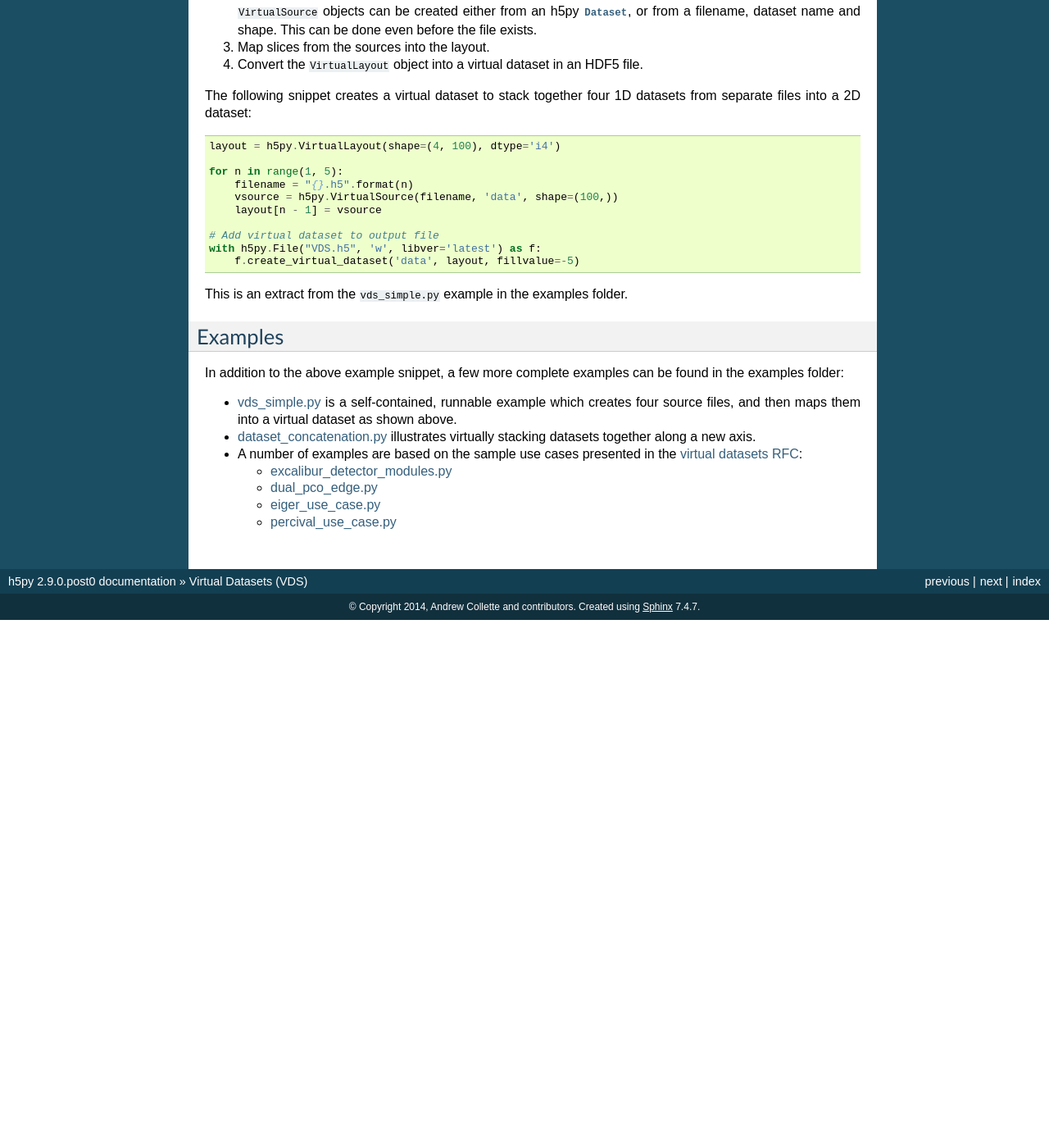
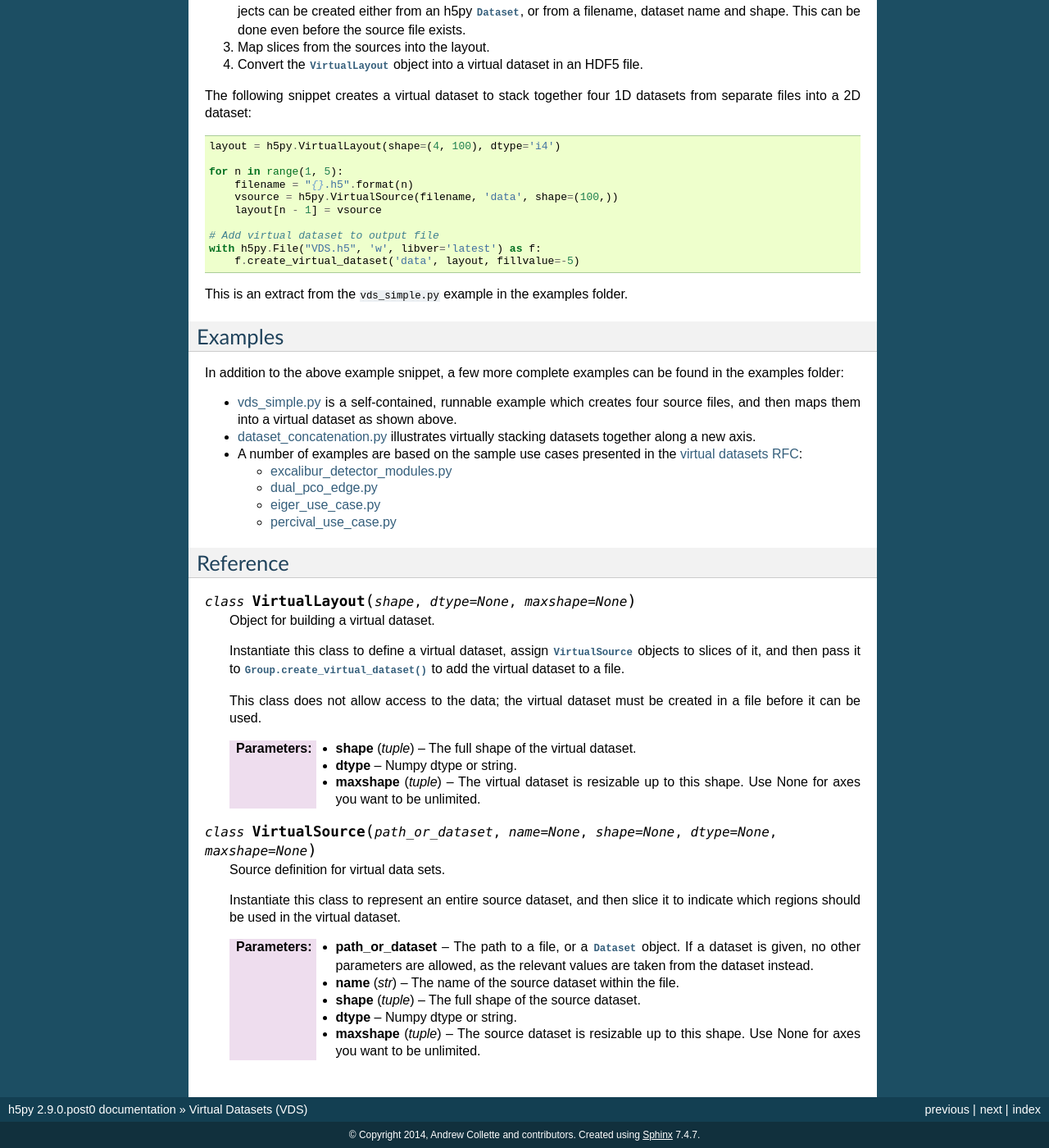
Before and after one commit to zhongxing-2/h5py, a Sphinx documentation site: the page built from docs/vds.rst, in a window 1280 px wide and 1400 px high, scrolled down 609 px. Shown: the whole window at 82% size. Built offline with Sphinx 7.4.7, drawn with Linux system fonts in a browser that asks for light colours; before the commit the page ends 1365 px from its top, so only the background shows below that; some of the changed text lies outside the part shown.

Commit message:
Improve reference docs for virtual datasets

```diff
--- a/docs/vds.rst
+++ b/docs/vds.rst
@@ -36,14 +36,15 @@ Creating virtual datasets in h5py
 
 To make a virtual dataset using h5py, you need to:
 
-1. Create a ``VirtualLayout`` object representing the dimensions and data type
+1. Create a :class:`VirtualLayout` object representing the dimensions and data type
    of the virtual dataset.
-2. Create a number of ``VirtualSource`` objects, representing the datasets the
-   array will be built from. ``VirtualSource`` objects can be created either
+2. Create a number of :class:`VirtualSource` objects, representing the datasets
+   the array will be built from. These objects can be created either
    from an h5py :class:`Dataset`, or from a filename, dataset name and shape.
-   This can be done even before the file exists.
+   This can be done even before the source file exists.
 3. Map slices from the sources into the layout.
-4. Convert the ``VirtualLayout`` object into a virtual dataset in an HDF5 file.
+4. Convert the :class:`VirtualLayout` object into a virtual dataset in an HDF5
+   file.
 
 The following snippet creates a virtual dataset to stack
 together four 1D datasets from separate files into a 2D dataset::
@@ -79,3 +80,44 @@ found in the examples folder:
   - `dual_pco_edge.py <https://github.com/h5py/h5py/blob/master/examples/dual_pco_edge.py>`_
   - `eiger_use_case.py <https://github.com/h5py/h5py/blob/master/examples/eiger_use_case.py>`_
   - `percival_use_case.py <https://github.com/h5py/h5py/blob/master/examples/percival_use_case.py>`_
+
+Reference
+---------
+
+.. class:: VirtualLayout(shape, dtype=None, maxshape=None)
+
+   Object for building a virtual dataset.
+
+   Instantiate this class to define a virtual dataset, assign
+   :class:`VirtualSource` objects to slices of it, and then pass it to
+   :meth:`Group.create_virtual_dataset` to add the virtual dataset to a file.
+
+   This class does not allow access to the data; the virtual dataset must
+   be created in a file before it can be used.
+
+   :param tuple shape: The full shape of the virtual dataset.
+   :param dtype: Numpy dtype or string.
+   :param tuple maxshape: The virtual dataset is resizable up to this shape.
+     Use None for axes you want to be unlimited.
+
+.. class:: VirtualSource(path_or_dataset, name=None, shape=None, dtype=None, \
+                         maxshape=None)
+
+   Source definition for virtual data sets.
+
+   Instantiate this class to represent an entire source dataset, and then
+   slice it to indicate which regions should be used in the virtual dataset.
+
+   :param path_or_dataset:
+       The path to a file, or a :class:`Dataset` object. If a dataset is given,
+       no other parameters are allowed, as the relevant values are taken from
+       the dataset instead.
+   :param str name:
+       The name of the source dataset within the file.
+   :param tuple shape:
+       The full shape of the source dataset.
+   :param dtype:
+       Numpy dtype or string.
+   :param tuple maxshape:
+       The source dataset is resizable up to this shape. Use None for
+       axes you want to be unlimited.
```
Also changed, not shown: docs/high/dataset.rst (+12 -0 lines), docs/high/group.rst (+12 -0 lines), 2 other files.
